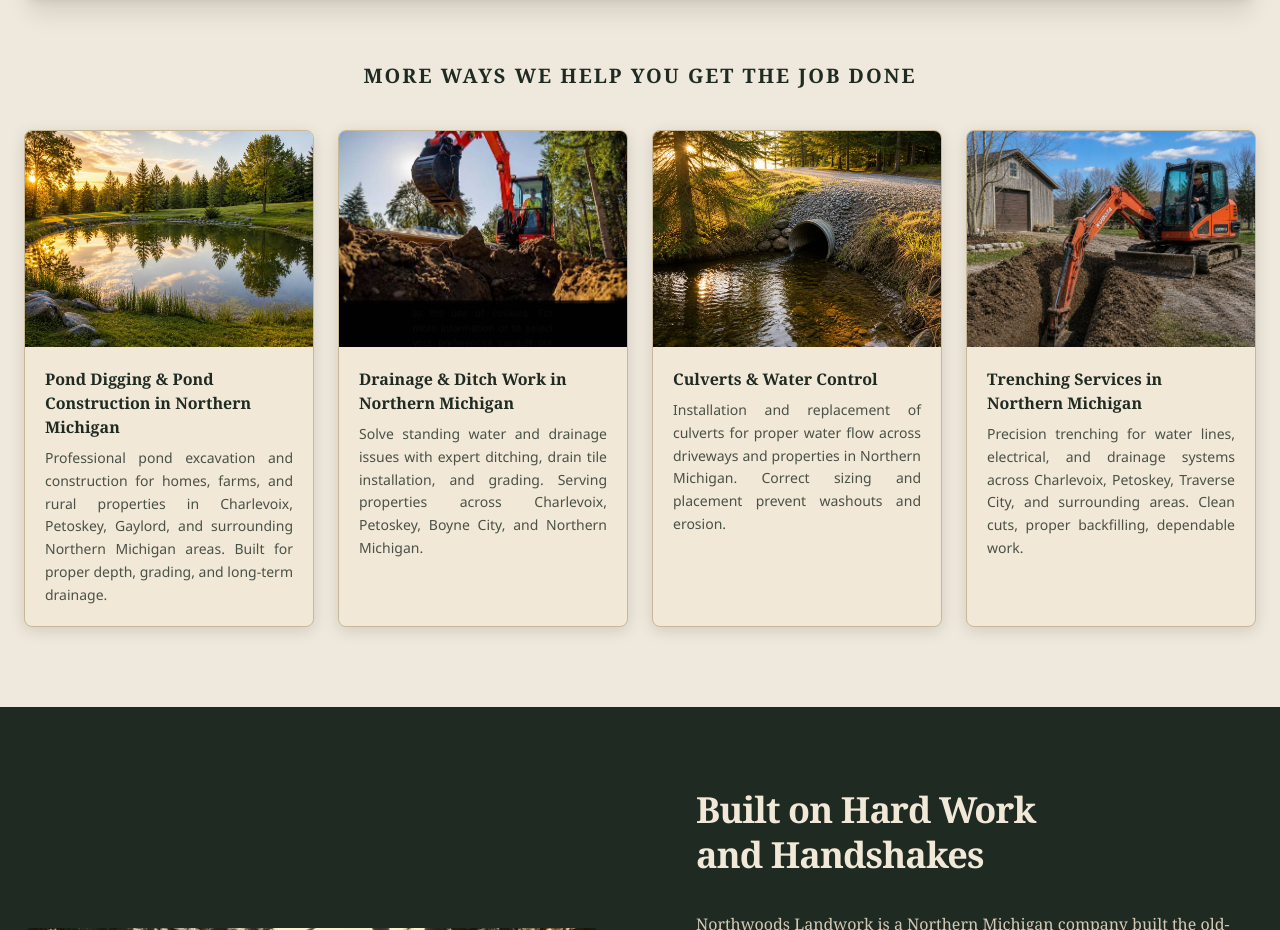
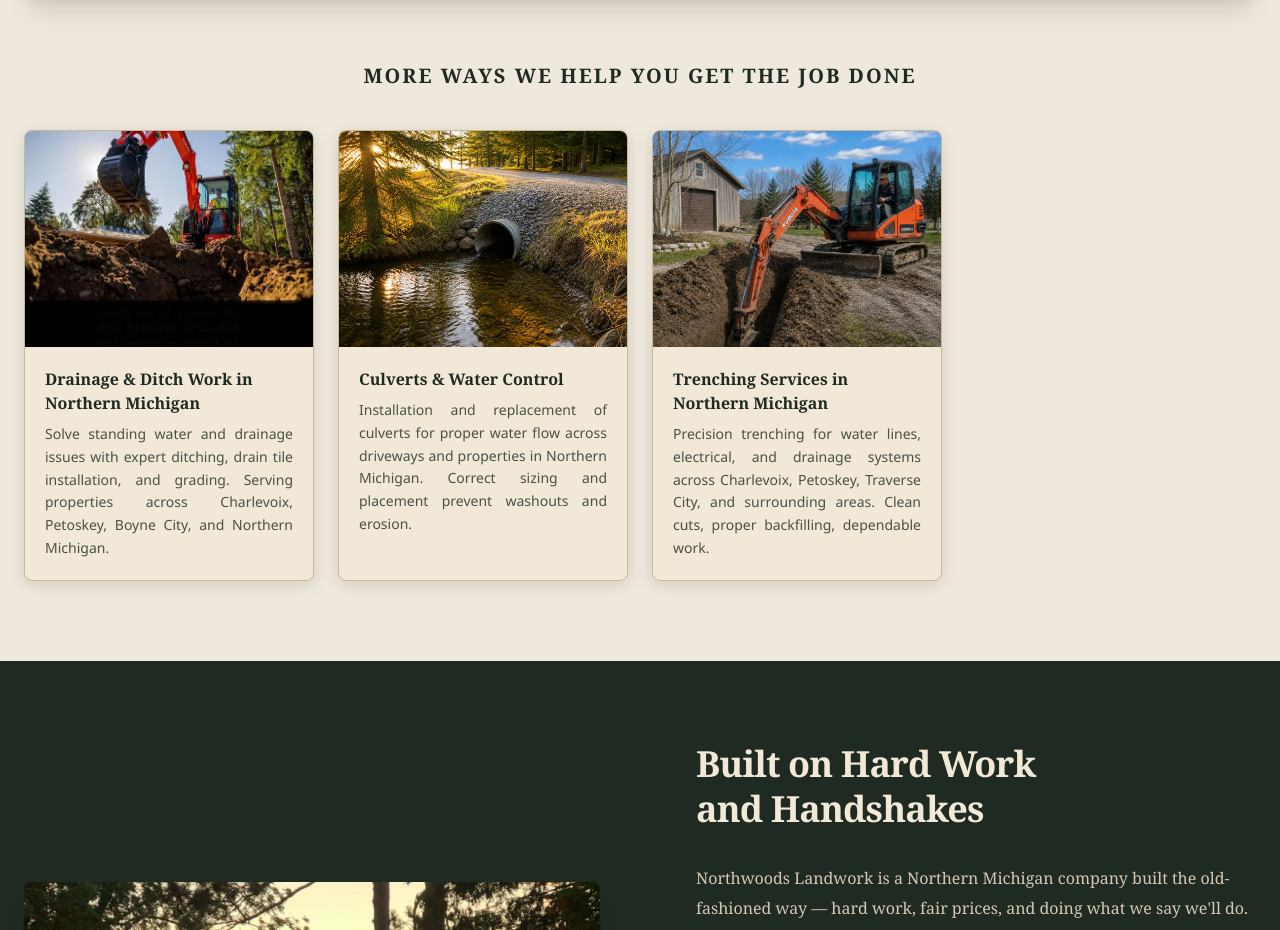
Before and after one commit to Sherryfarmshop/great-lakes-excavating, a Next.js app: page / in a window 1280 px wide. Shown: the part 3780-4710 px from the top of the page. Built offline with nearby package versions, Linux system fonts and the light colour scheme.

Commit message:
remove-pond-digging

```diff
--- a/src/components/Services.tsx
+++ b/src/components/Services.tsx
@@ -29,11 +29,6 @@ const primaryServices = [
 ];
 
 const secondaryServices = [
-  {
-    title: 'Pond Digging & Pond Construction in Northern Michigan',
-    desc: 'Professional pond excavation and construction for homes, farms, and rural properties in Charlevoix, Petoskey, Gaylord, and surrounding Northern Michigan areas. Built for proper depth, grading, and long-term drainage.',
-    img: '/images/pond.jpg',
-  },
   {
     title: 'Drainage & Ditch Work in Northern Michigan',
     desc: 'Solve standing water and drainage issues with expert ditching, drain tile installation, and grading. Serving properties across Charlevoix, Petoskey, Boyne City, and Northern Michigan.',
```
